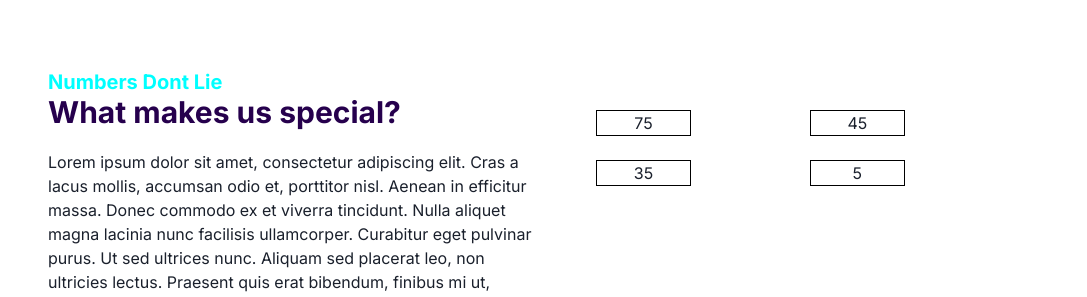
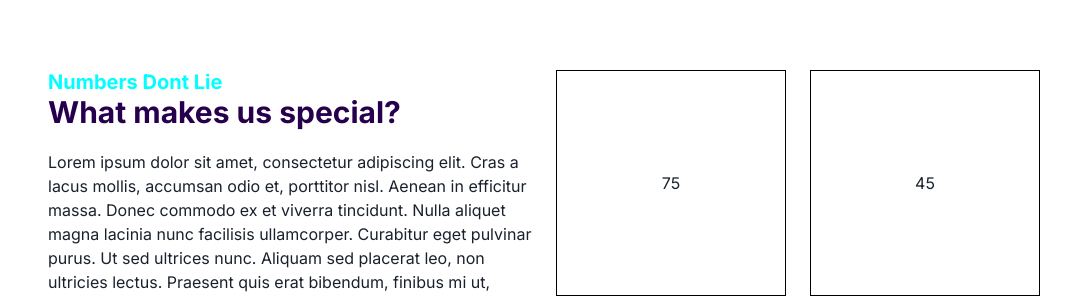
Before and after one commit to leveorxyz/dokto-frontend, a React (Create React App) app: page / in a window 1280 px wide. Shown: the part 504-801 px from the top of the page, without its empty margins (96-1183 px from the left). Built offline with nearby package versions, Linux system fonts and the light colour scheme.

Commit message:
Update styles in StatSpeciality cards

```diff
--- a/src/components/home/SpecialityDoctor.tsx
+++ b/src/components/home/SpecialityDoctor.tsx
@@ -12,8 +12,8 @@ const SpecialityDoctor = () => {
 			<Box maxW='100%' px={margin_x} py={20}>
 				<Container maxW='container.2xl'>
 					<Grid templateColumns={{sm: "repeat(1,1fr)",md: "repeat(2, 1fr)",lg: "repeat(2, 1fr)",base: "repeat(1, 1fr)"}} gap={6}>
-						<DescriptionSpecialityDoctor />
-						<StatSpecialityDoctor />
+						<Box><DescriptionSpecialityDoctor /></Box>
+						<Box><StatSpecialityDoctor /></Box>
 					</Grid>
 				</Container>
 			</Box>
--- a/src/components/home/StatSpecialityDoctor.tsx
+++ b/src/components/home/StatSpecialityDoctor.tsx
@@ -4,11 +4,11 @@ import React from "react";
 const StatSpecialityDoctor = () => {
 	return (
 		<div>
-			<Grid templateColumns='auto auto' p='10' gap={6} w='100%'>
-				<Box textAlign='center' border='1px' borderColor='black' w='50%'>75</Box>
-				<Box textAlign='center' border='1px' borderColor='black' w='50%'>45</Box>
-				<Box textAlign='center' border='1px' borderColor='black' w='50%'>35</Box>
-				<Box textAlign='center' border='1px' borderColor='black' w='50%'>5</Box>
+			<Grid templateColumns='repeat(2, 1fr)' templateRows='repeat(2, 1fr)' gap={6} w='100%'>
+				<Box textAlign='center' border='1px' borderColor='black' p='100'>75</Box>
+				<Box textAlign='center' border='1px' borderColor='black' p='100'>45</Box>
+				<Box textAlign='center' border='1px' borderColor='black' p='100'>35</Box>
+				<Box textAlign='center' border='1px' borderColor='black' p='100'>5</Box>
 			</Grid>
 		</div>
 	);
```
